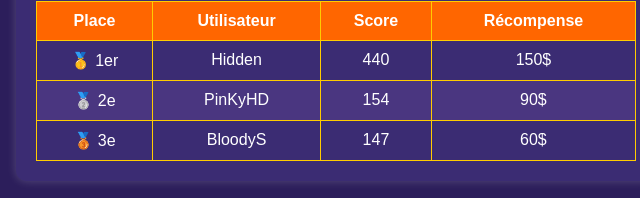
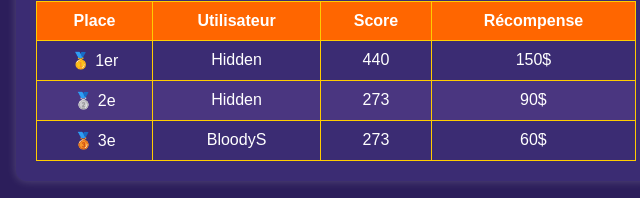
Before and after one commit to jackpot-21/Comp-tition, a plain HTML site: page index.html in a window 1280 px wide. Shown: the part 948-1146 px from the top of the page, 304-944 px from the left. Drawn offline with Linux system fonts and the light colour scheme.

Commit message:
index.html

```diff
--- a/index.html
+++ b/index.html
@@ -138,14 +138,14 @@
             </tr>
             <tr>
                 <td>🥈 2e</td>
-                <td>PinKyHD</td>
-                <td>154</td>
+                <td>Hidden</td>
+                <td>273</td>
                 <td>90$</td>
             </tr>
             <tr>
                 <td>🥉 3e</td>
                 <td>BloodyS</td>
-                <td>147</td>
+                <td>273</td>
                 <td>60$</td>
             </tr>
         </table>
```
